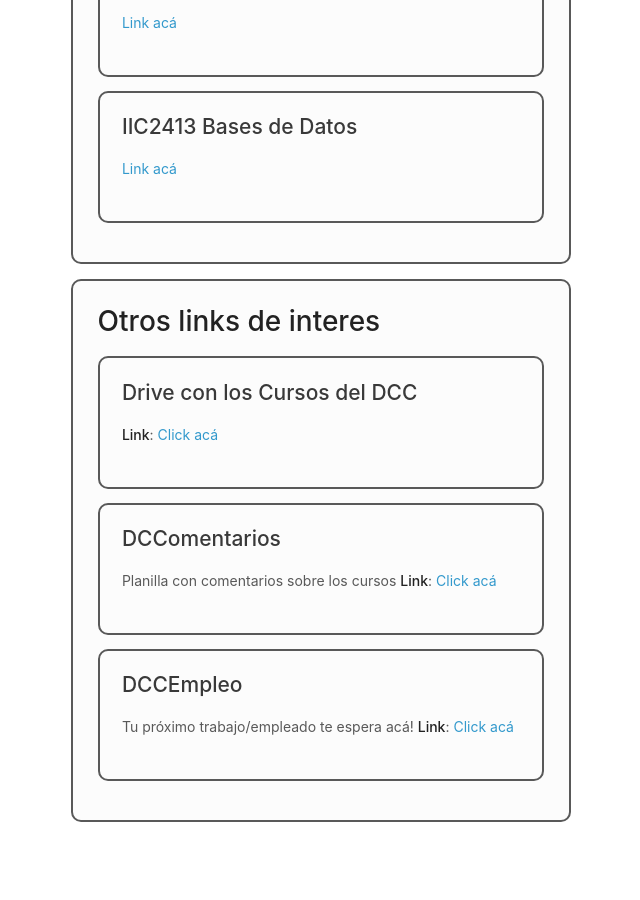
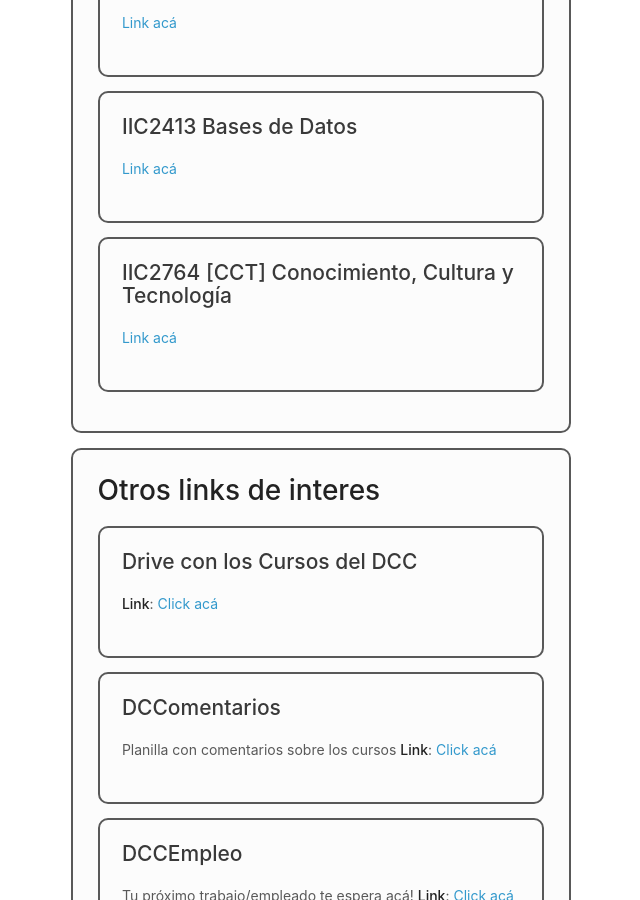
Before and after one commit to capitulo-acm-puc/capitulo-acm-puc.github.io, a Jekyll site: the page built from 6-grupos_y_canales.md, in a window 1280 px wide and 900 px high, scrolled down 5425 px. Shown: the whole window, without its empty margins (535-1175 px from the left). Built offline with Jekyll 4.4.1, drawn with Linux system fonts in a browser that asks for light colours.

Commit message:
Update 6-grupos_y_canales.md

```diff
--- a/6-grupos_y_canales.md
+++ b/6-grupos_y_canales.md
@@ -194,6 +194,11 @@ Advertencia, el grupo permite confesiones de todo tipo, sin censura.
 [Link acá](https://t.me/joinchat/NAyiyxXp15kdMkanAN5eJg)
 </div>
 
+<div class="grupo">
+## IIC2764 [CCT] Conocimiento, Cultura y Tecnología
+[Link acá](https://t.me/joinchat/LApw1hqrFxxOMvdWUylCYA)
+</div>
+
 
 
 </div>
```
